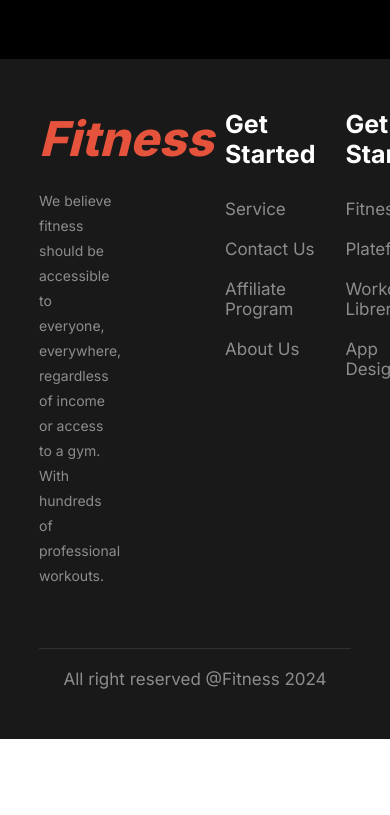
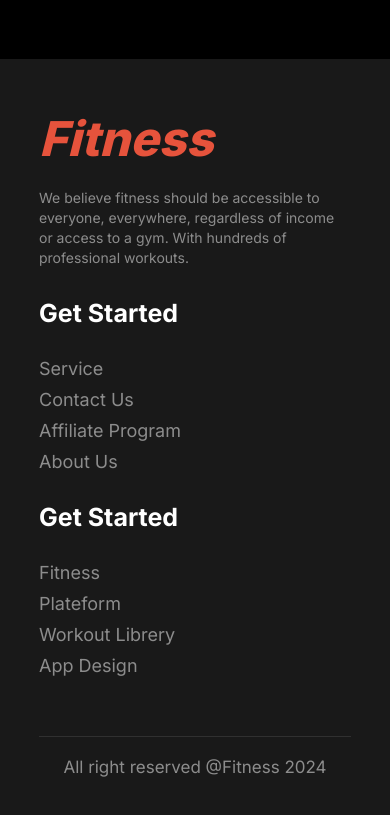
Before and after one commit to TanvirGaliv/ph-assignment-2, a plain HTML site: page index.html in a window 390 px wide. Shown: the part 6593-7408 px from the top of the page. Before the commit the page ends 7332 px from the top, so only its background shows below. Drawn offline with Linux system fonts and the light colour scheme; a web font is replaced by a local one.

Commit message:
added footer responsive

```diff
--- a/styles/responsive.css
+++ b/styles/responsive.css
@@ -113,5 +113,23 @@
         grid-template-columns: repeat(1, auto);
         grid-template-rows: repeat(6, 330px);
     }
+    /*========= Footer Secton Related styles ===========*/
+    .footer-section-container-element {
+        display: grid;
+        grid-template-columns: repeat(1, 1fr);
+        gap: 30px;
+    }
+    .footer-section-description {
+        width: 100%;
+        line-height: 20px;
+    }
+    .footer-logo {
+        font-size: 3rem;
+    }
+    .footer-section-middle ul,
+    .footer-section-right ul {
+        gap:10px;
+        font-size: 18px;
+    }
 
 }
```
